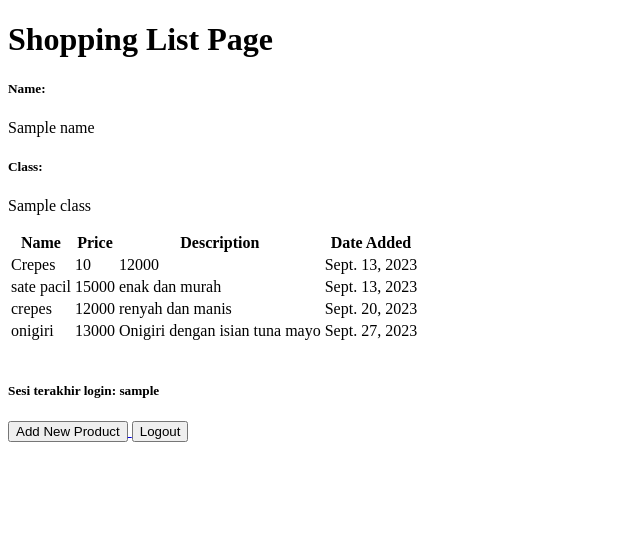
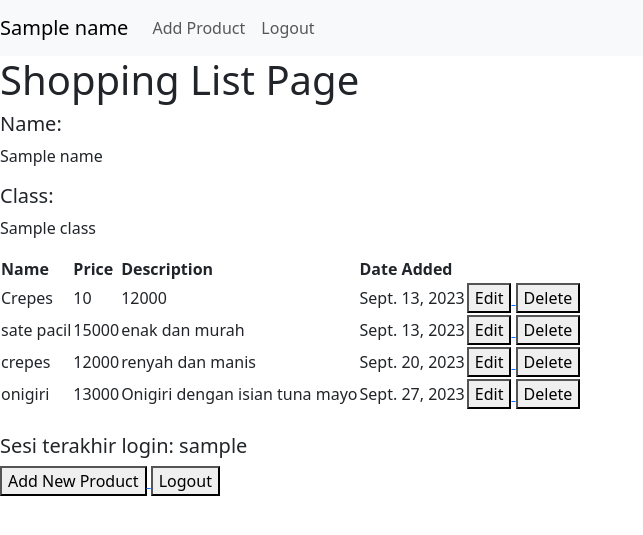
Before and after one commit to nurinfarzana25/shopping-list, a Django app: template main/templates/main.html in a window 1280 px wide. Shown: the top 535 px of the page, without its empty margins (0-643 px from the left). Run offline with Django 4.2, Linux system fonts and the light colour scheme; data comes from the database, SQL or seed files in the repository; both versions use the stored data as it was after the commit; the template is opened without the code that fills it: values that come from a table or form of the project are taken from there, most other values are stand-ins (such as "Sample title", 1, 10 or a date in 2020).

Commit message:
tutorial 4 selesai

```diff
--- a/main/templates/main.html
+++ b/main/templates/main.html
@@ -1,6 +1,24 @@
 {% extends 'base.html' %}
 
 {% block content %}
+
+    <nav class="navbar navbar-expand-lg navbar-light bg-light">
+        <a class="navbar-brand" href="#">{{ name }}</a>
+        <button class="navbar-toggler" type="button" data-toggle="collapse" data-target="#navbarNav" aria-controls="navbarNav" aria-expanded="false" aria-label="Toggle navigation">
+            <span class="navbar-toggler-icon"></span>
+        </button>
+        <div class="collapse navbar-collapse" id="navbarNav">
+            <ul class="navbar-nav ml-auto">
+                <li class="nav-item">
+                    <a class="nav-link" href="{% url 'main:create_product' %}">Add Product</a>
+                </li>
+                <li class="nav-item">
+                    <a class="nav-link" href="{% url 'main:logout' %}">Logout</a>
+                </li>
+            </ul>
+        </div>
+    </nav>
+
     <h1>Shopping List Page</h1>
 
     <h5>Name:</h5>
@@ -25,6 +43,18 @@
                 <td>{{product.price}}</td>
                 <td>{{product.description}}</td>
                 <td>{{product.date_added}}</td>
+                <td>
+                    <a href="{% url 'main:edit_product' product.pk %}">
+                        <button>
+                            Edit
+                        </button>
+                    </a>
+                    <a href="{% url 'main:delete_product' product.pk %}">
+                        <button>
+                            Delete
+                        </button>
+                    </a>
+                </td>
             </tr>
         {% endfor %}
     </table>
--- a/main/urls.py
+++ b/main/urls.py
@@ -1,5 +1,5 @@
 from django.urls import path
-from main.views import show_main, create_product, show_xml, show_json, register, login_user, logout_user
+from main.views import show_main, create_product, show_xml, show_json, register, login_user, logout_user, edit_product, delete_product
 
 app_name = 'main'
 
@@ -11,4 +11,6 @@ urlpatterns = [
     path('register/', register, name='register'), #sesuaikan dengan nama fungsi yang dibuat
     path('login/', login_user, name='login'), #sesuaikan dengan nama fungsi yang dibuat
     path('logout/', logout_user, name='logout'),
+    path('edit-product/<int:id>', edit_product, name='edit_product'),
+    path('delete/<int:id>', delete_product, name='delete_product'),
 ]
--- a/templates/base.html
+++ b/templates/base.html
@@ -2,13 +2,17 @@
 <!DOCTYPE html>
 <html lang="en">
     <head>
-        <meta charset="UTF-8" />
-        <meta
-            name="viewport"
-            content="width=device-width, initial-scale=1.0"
-        />
         {% block meta %}
+            <meta charset="UTF-8" />
+            <meta
+                name="viewport"
+                content="width=device-width, initial-scale=1.0"
+            />
         {% endblock meta %}
+        <link href="https://cdn.jsdelivr.net/npm/bootstrap@5.3.2/dist/css/bootstrap.min.css" rel="stylesheet" integrity="sha384-T3c6CoIi6uLrA9TneNEoa7RxnatzjcDSCmG1MXxSR1GAsXEV/Dwwykc2MPK8M2HN" crossorigin="anonymous">
+        <script src="https://code.jquery.com/jquery-3.6.0.min.js" integrity="sha384-KyZXEAg3QhqLMpG8r+J4jsl5c9zdLKaUk5Ae5f5b1bw6AUn5f5v8FZJoMxm6f5cH1" crossorigin="anonymous"></script>
+        <script src="https://cdn.jsdelivr.net/npm/@popperjs/core@2.11.8/dist/umd/popper.min.js" integrity="sha384-I7E8VVD/ismYTF4hNIPjVp/Zjvgyol6VFvRkX/vR+Vc4jQkC+hVqc2pM8ODewa9r" crossorigin="anonymous"></script>
+        <script src="https://cdn.jsdelivr.net/npm/bootstrap@5.3.2/dist/js/bootstrap.min.js" integrity="sha384-BBtl+eGJRgqQAUMxJ7pMwbEyER4l1g+O15P+16Ep7Q9Q+zqX6gSbd85u4mG4QzX+" crossorigin="anonymous"></script>
     </head>
 
     <body>
```
Also changed, not shown: main/templates/edit_product.html (added, +22 -0 lines), main/views.py (+23 -0 lines), db.sqlite3.
